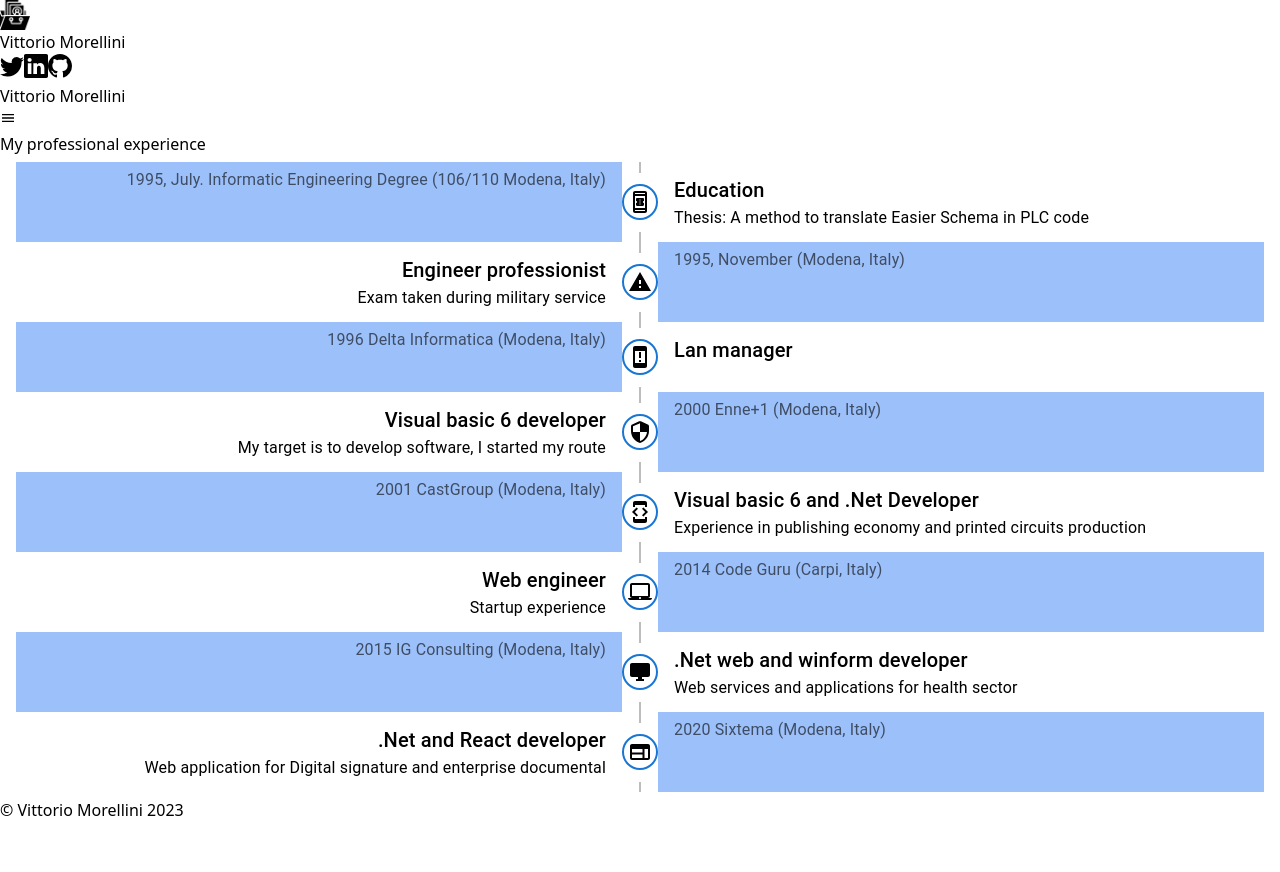
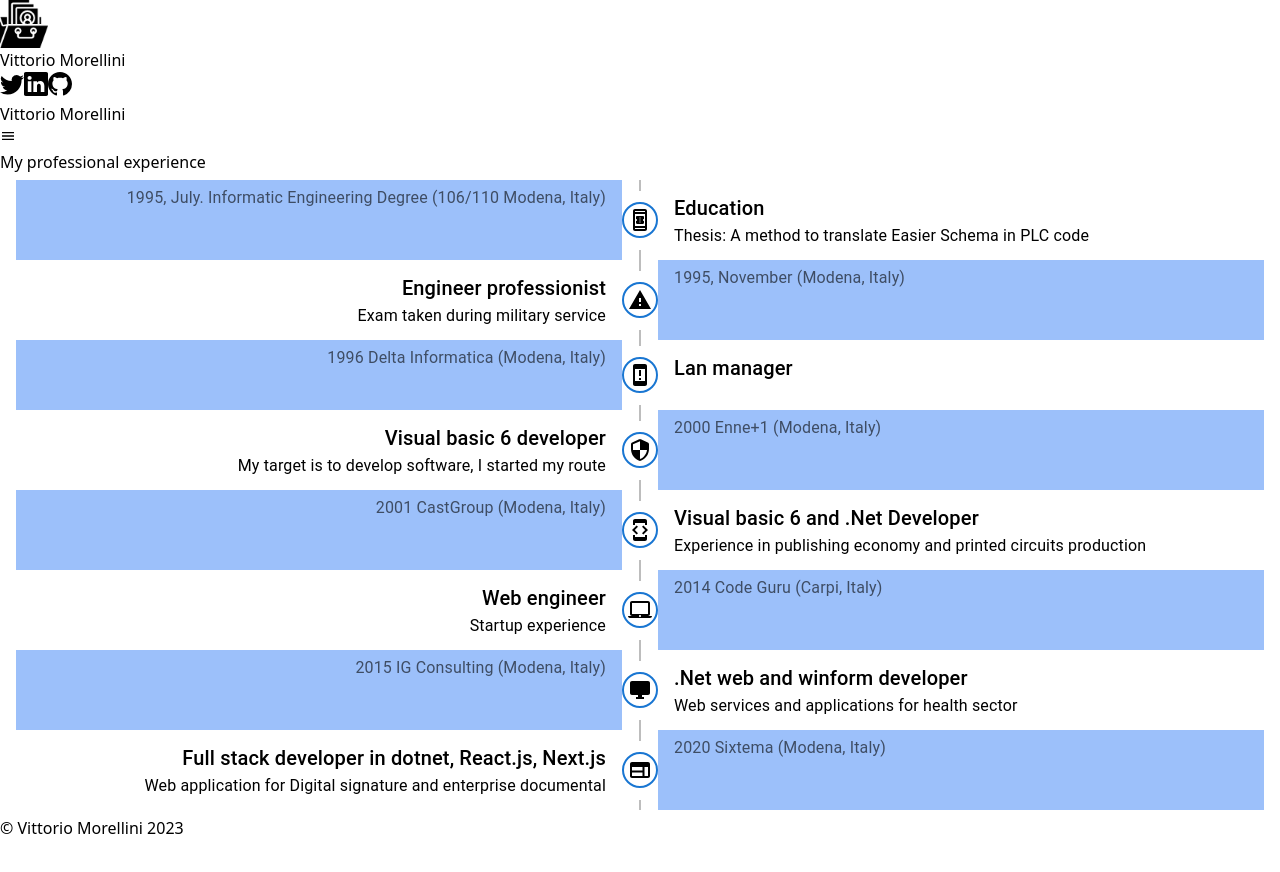
Before and after one commit to VittorioMorellini/Portfolio, a Next.js app: page /experience in a window 1280 px wide. Shown: the top 872 px of the page. Built offline with nearby package versions, Linux system fonts and the light colour scheme; what react-toast-notifications would draw is missing.

Commit message:
Fix layout portfolio

```diff
--- a/components/navbar/desktop.tsx
+++ b/components/navbar/desktop.tsx
@@ -25,8 +25,8 @@ function DesktopNavBar() {
                                 loader={ImageLoader}
                                 unoptimized
                                 src='/images/portfolio.png'
-                                height={30}
-                                width={30}
+                                height={48}
+                                width={48}
                                 alt="Vittorio's portfolio"
                                 //fill
                             />
--- a/pages/experience/index.tsx
+++ b/pages/experience/index.tsx
@@ -202,7 +202,7 @@ function Experience() {
           </TimelineSeparator>
           <TimelineContent sx={{ py: '12px', px: 2 }}>
             <Typography variant="h6" component="span">
-            .Net and React developer
+            Full stack developer in dotnet, React.js, Next.js
             </Typography>
             <Typography>Web application for Digital signature and enterprise documental</Typography>
           </TimelineContent>
--- a/pages/index.tsx
+++ b/pages/index.tsx
@@ -23,7 +23,7 @@ function Home<NextPage>({categories}: HomeProps) {
     <div>
       <Container size="2xl">
         <Box className='grid gap-10 md:grid-cols-2'>
-          <div className="flex w-full h-full items-center justify-center">
+          <div className="w-full h-full md:flex items-center md:justify-center">
               {/* h-56 md:h-[500px] */}
               <Image
                 loader={ImageLoader}
--- a/pages/projects/[id].tsx
+++ b/pages/projects/[id].tsx
@@ -18,14 +18,14 @@ function ProjectItem({ item }: ProjectItemProps) {
       className="text-center h-full w-full"
     >
       <h1>Personal project #{id} - <b>{name}</b></h1>
-      <div className="bg-transparent w-full h-96 pt-4 mx-auto">
+      <div className="bg-transparent w-full h-96 pt-4 mx-auto md:flex md:justify-center">
         <Image
           loader={ImageLoader}
           unoptimized
           src={image}
           alt={name}
           width={400}
-          height={300}
+          //height=""
         />
       </div>
       <div className="pt-4">
```
Also changed, not shown: 1 other file (tests, documents, lock files or other folders).
